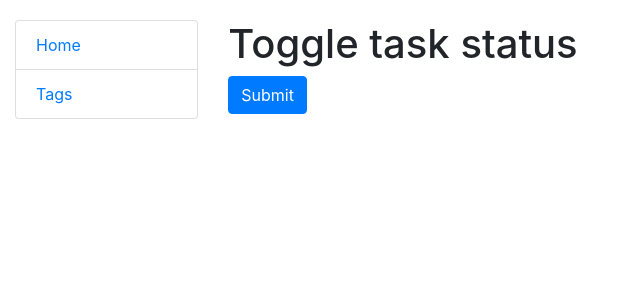
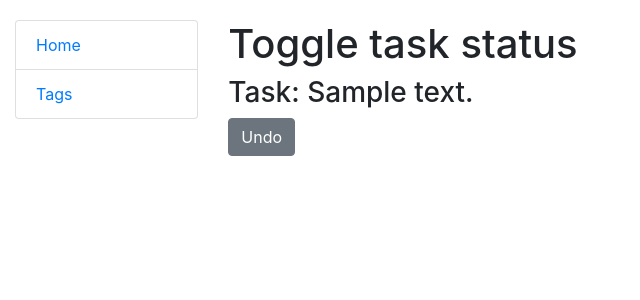
Before and after one commit to andriy-demeshko/Todo-list, a Django app: page /toggle-status/1/ in a window 1280 px wide. Shown: the top 300 px of the page, without its empty margins (0-640 px from the left). Run offline with Django 4.2, Linux system fonts and the light colour scheme; tables that the repository leaves empty hold one stand-in row (values such as "Sample post").

Commit message:
Add some new features for quick toggle task status

```diff
--- a/templates/todo/task_toggle.html
+++ b/templates/todo/task_toggle.html
@@ -2,9 +2,13 @@
 
 {% block content %}
   <h1>Toggle task status</h1>
+  <h3>Task: {{ task.content }}</h3>
   <form action="{% url 'todo:toggle-task-status' pk=task.id %}" method="post" novalidate>
     {% csrf_token %}
-
-    <input type="submit" value="Submit" class="btn btn-primary">
+    {% if task.status %}
+    <input type="submit" value="Undo" class="btn btn-secondary">
+    {% else %}
+    <input type="submit" value="Complete" class="btn btn-success">
+    {% endif %}
   </form>
 {% endblock %}
```
